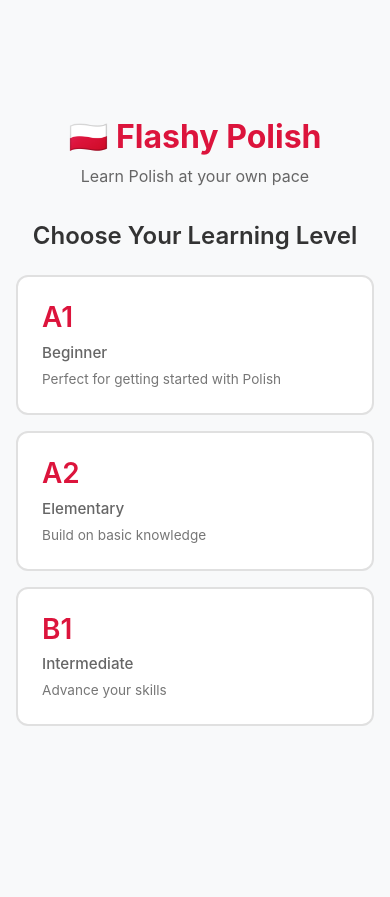
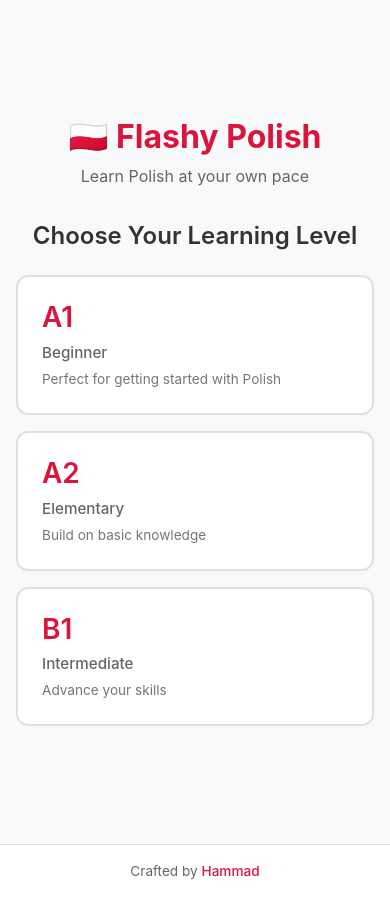
Before and after one commit to hmdshfq/polish-flashcards, a React (Vite) app: page / in a window 390 px wide. Before the commit the page ends 844 px from the top, so only its background shows below. Built offline with nearby package versions, Linux system fonts and the light colour scheme.

Commit message:
style: update App layout and add Footer component
- Refactored App component to include a main content area for better structure and layout.
- Updated CSS to use flexbox for the app container, enhancing responsiveness.
- Added Footer component to the App for consistent navigation across screens.

```diff
--- a/src/App.css
+++ b/src/App.css
@@ -1,4 +1,9 @@
 .app {
   min-height: 100vh;
-  position: relative;
+  display: flex;
+  flex-direction: column;
 }
+
+.app-content {
+  flex: 1 0 auto;
+}
--- a/src/App.jsx
+++ b/src/App.jsx
@@ -4,6 +4,7 @@ import LevelSelectionScreen from './components/screens/LevelSelectionScreen';
 import CategorySelectionScreen from './components/screens/CategorySelectionScreen';
 import ModeSelectionScreen from './components/screens/ModeSelectionScreen';
 import PracticeScreen from './components/screens/PracticeScreen';
+import Footer from './components/common/Footer';
 import { vocabulary } from './data/vocabulary';
 
 function App() {
@@ -71,6 +72,7 @@ function App() {
 
   return (
     <div className="app">
+      <main className="app-content">
         {currentStage === 'level-selection' && (
           <div key="level-selection">
             <LevelSelectionScreen onSelectLevel={handleLevelSelect} />
@@ -114,6 +116,8 @@ function App() {
             />
           </div>
         )}
+      </main>
+      <Footer />
     </div>
   );
 }
--- /dev/null
+++ b/src/components/common/Footer.css
@@ -0,0 +1,56 @@
+.footer {
+  background: var(--color-bg-card);
+  border-top: 1px solid var(--color-border-default);
+  padding: var(--space-lg) var(--space-md);
+  margin-top: auto;
+}
+
+.footer__content {
+  max-width: 800px;
+  margin: 0 auto;
+  text-align: center;
+}
+
+.footer__text {
+  color: var(--color-text-secondary);
+  font-size: var(--font-size-sm);
+  margin: 0;
+  line-height: var(--line-height-normal);
+}
+
+.footer__link {
+  color: var(--color-primary);
+  text-decoration: none;
+  font-weight: var(--font-weight-medium);
+  transition: color var(--transition-base);
+  border-bottom: 1px solid transparent;
+}
+
+.footer__link:hover {
+  color: var(--color-primary-dark);
+  border-bottom-color: var(--color-primary-dark);
+}
+
+.footer__link:focus-visible {
+  outline: var(--focus-ring-width) solid var(--focus-ring-color);
+  outline-offset: var(--focus-ring-offset);
+  border-radius: var(--radius-sm);
+}
+
+/* Responsive adjustments */
+@media (max-width: 640px) {
+  .footer {
+    padding: var(--space-md) var(--space-sm);
+  }
+
+  .footer__text {
+    font-size: 0.85rem;
+  }
+}
+
+/* Reduce motion for accessibility */
+@media (prefers-reduced-motion: reduce) {
+  .footer__link {
+    transition: none;
+  }
+}
--- /dev/null
+++ b/src/components/common/Footer.jsx
@@ -0,0 +1,24 @@
+import './Footer.css';
+
+function Footer() {
+  return (
+    <footer className="footer">
+      <div className="footer__content">
+        <p className="footer__text">
+          Crafted by{' '}
+          <a
+            href="https://hammadshafiq.com"
+            target="_blank"
+            rel="noopener noreferrer"
+            className="footer__link"
+            aria-label="Visit Hammad's website"
+          >
+            Hammad
+          </a>
+        </p>
+      </div>
+    </footer>
+  );
+}
+
+export default Footer;
```
Lines whose indentation alone changed are shown as unchanged.
